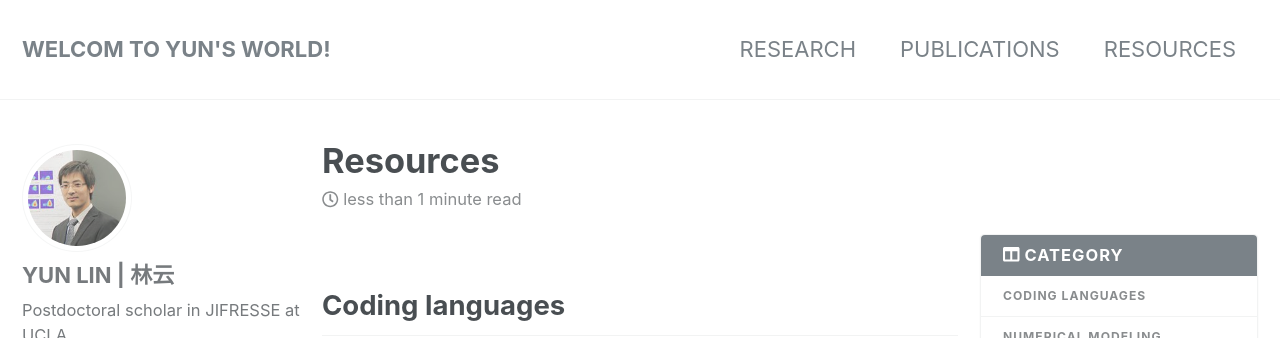
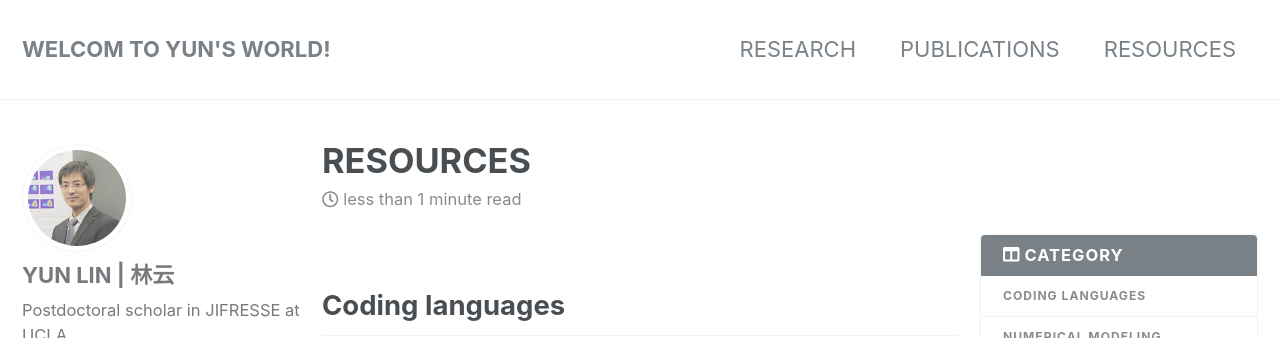
Before and after one commit to nolanylin/nolanylin.github.io, a Jekyll site: the page built from _pages/resources.md, in a window 1280 px wide and 900 px high. Shown: the top 338 px of the window. Built offline with Jekyll 4.4.1, drawn with Linux system fonts in a browser that asks for light colours; nearby versions of some CDN libraries.

```diff
--- a/_pages/resources.md
+++ b/_pages/resources.md
@@ -1,6 +1,6 @@
 ---
 layout: single
-title: "Resources"
+title: "RESOURCES"
 permalink: /resources/
 date: 2021-02-25
 categories: pages
```
